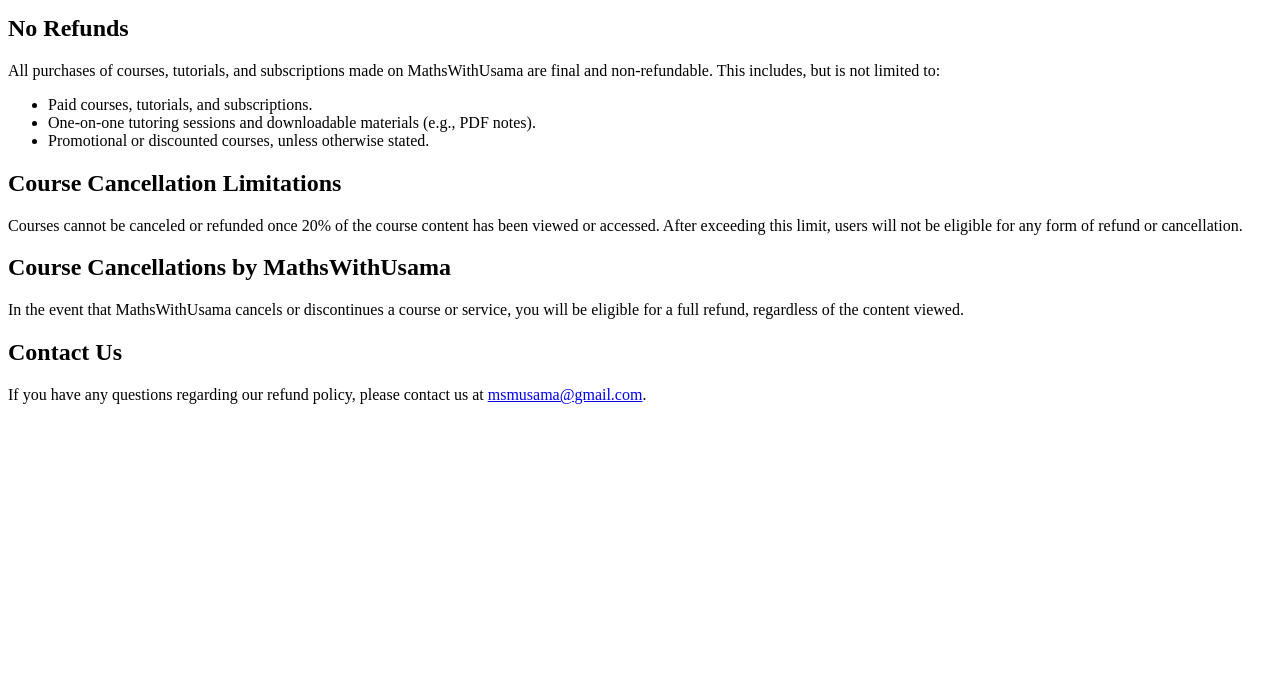
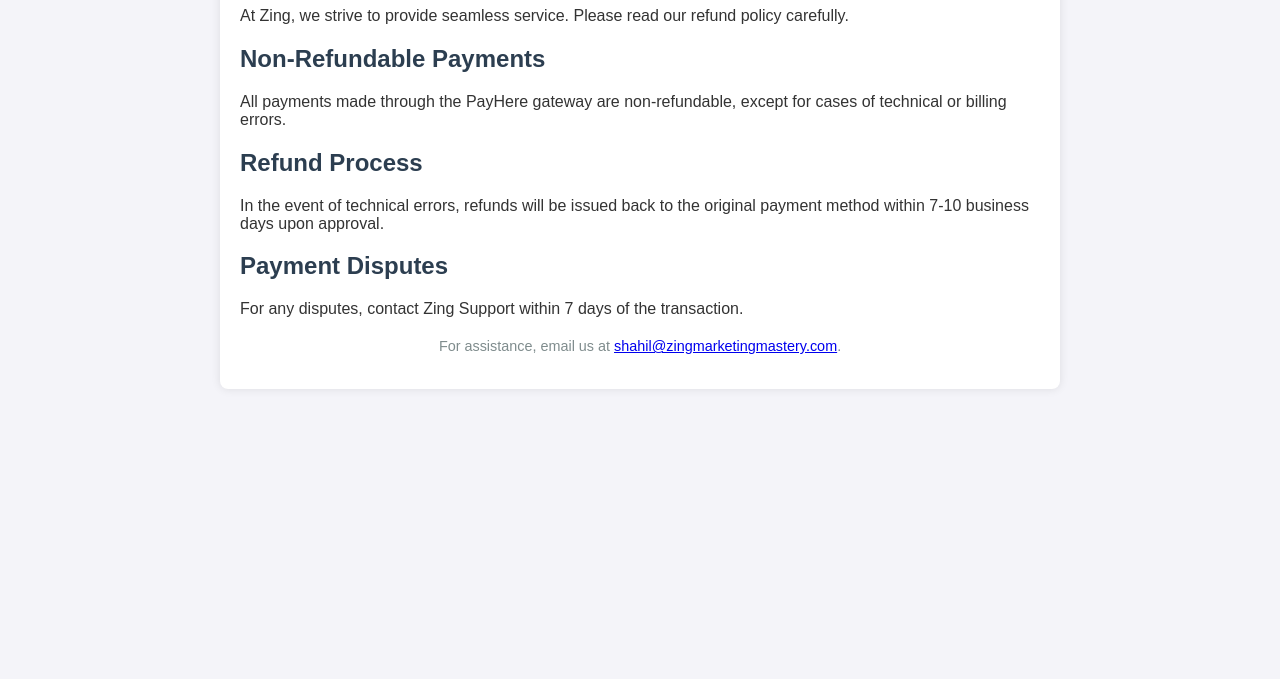
Before and after one commit to MfmRifath/MathsWithUsama-Refund_Policy, a plain HTML site: page index.html in a window 1280 px wide. Shown: the part 121-800 px from the top of the page. Drawn offline with Linux system fonts and the light colour scheme.

Commit message:
Update index.html

```diff
--- a/index.html
+++ b/index.html
@@ -3,35 +3,48 @@
 <head>
     <meta charset="UTF-8">
     <meta name="viewport" content="width=device-width, initial-scale=1.0">
-    <title>Refund Policy - MathsWithUsama</title>
+    <title>Zing Refund Policy</title>
+    <style>
+        body {
+            font-family: Arial, sans-serif;
+            background-color: #f4f4f9;
+            padding: 20px;
+            color: #333;
+        }
+        .container {
+            max-width: 800px;
+            margin: auto;
+            background: #fff;
+            padding: 20px;
+            border-radius: 8px;
+            box-shadow: 0 0 10px rgba(0, 0, 0, 0.1);
+        }
+        h1, h2 {
+            color: #2c3e50;
+        }
+        .footer {
+            text-align: center;
+            font-size: 0.9em;
+            margin-top: 20px;
+            color: #7f8c8d;
+        }
+    </style>
 </head>
 <body>
-    <h1>Refund Policy</h1>
-    <p>
-        At MathsWithUsama, we strive to provide top-quality educational resources to help students excel in Combined Mathematics. Please note that all purchases made on our platform are final and non-refundable.
-    </p>
+    <div class="container">
+        <h1>Zing Refund Policy</h1>
+        <p>At Zing, we strive to provide seamless service. Please read our refund policy carefully.</p>
 
-    <h2>No Refunds</h2>
-    <p>
-        All purchases of courses, tutorials, and subscriptions made on MathsWithUsama are final and non-refundable. This includes, but is not limited to:
-    </p>
-    <ul>
-        <li>Paid courses, tutorials, and subscriptions.</li>
-        <li>One-on-one tutoring sessions and downloadable materials (e.g., PDF notes).</li>
-        <li>Promotional or discounted courses, unless otherwise stated.</li>
-    </ul>
+        <h2>Non-Refundable Payments</h2>
+        <p>All payments made through the PayHere gateway are non-refundable, except for cases of technical or billing errors.</p>
 
-    <h2>Course Cancellation Limitations</h2>
-    <p>
-        Courses cannot be canceled or refunded once 20% of the course content has been viewed or accessed. After exceeding this limit, users will not be eligible for any form of refund or cancellation.
-    </p>
+        <h2>Refund Process</h2>
+        <p>In the event of technical errors, refunds will be issued back to the original payment method within 7-10 business days upon approval.</p>
 
-    <h2>Course Cancellations by MathsWithUsama</h2>
-    <p>
-        In the event that MathsWithUsama cancels or discontinues a course or service, you will be eligible for a full refund, regardless of the content viewed.
-    </p>
+        <h2>Payment Disputes</h2>
+        <p>For any disputes, contact Zing Support within 7 days of the transaction.</p>
 
-    <h2>Contact Us</h2>
-    <p>If you have any questions regarding our refund policy, please contact us at <a href="mailto:msmusama@gmail.com">msmusama@gmail.com</a>.</p>
+        <p class="footer">For assistance, email us at <a href="mailto:shahil@zingmarketingmastery.com">shahil@zingmarketingmastery.com</a>.</p>
+    </div>
 </body>
 </html>
```
